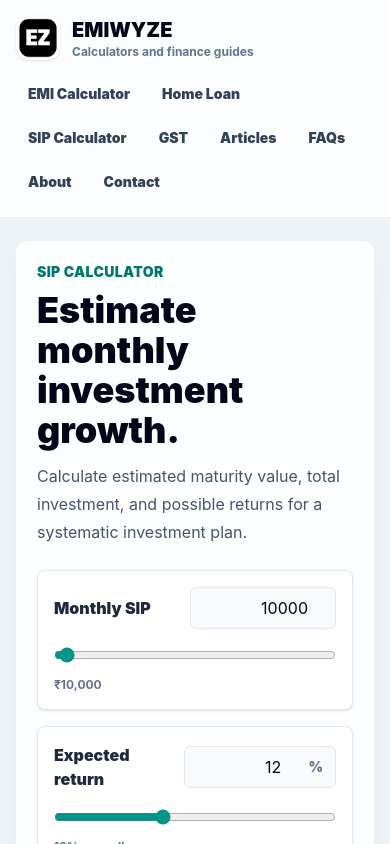
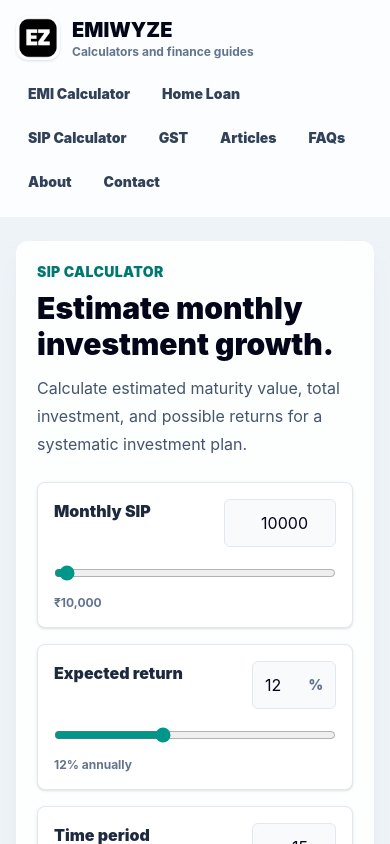
Before and after one commit to saivardhanvarma/emi-dashboard, a Next.js app: page /sip-calculator in a window 390 px wide. Shown: the top 844 px of the page. Built offline with nearby package versions, Linux system fonts and the light colour scheme; no server answers.

Commit message:
input fields responsive issue fix in SIP screen

```diff
--- a/src/app/sip-calculator/sip-calculator.tsx
+++ b/src/app/sip-calculator/sip-calculator.tsx
@@ -50,6 +50,7 @@ function SipField({
   step,
   suffix,
   display,
+  compact = false,
   onChange,
 }: {
   label: string
@@ -59,6 +60,7 @@ function SipField({
   step: number
   suffix?: string
   display: string
+  compact?: boolean
   onChange: (value: number) => void
 }) {
   const updateValue = (event: ChangeEvent<HTMLInputElement>) => {
@@ -70,12 +72,21 @@ function SipField({
   }
 
   return (
-    <div className="rounded-lg border border-slate-200 bg-white p-4 shadow-sm">
-      <div className="mb-4 flex items-center justify-between gap-4">
-        <label className="font-black text-slate-800" htmlFor={`${label}-sip-input`}>
+    <div className="min-w-0 rounded-lg border border-slate-200 bg-white p-4 shadow-sm">
+      <div
+        className={`mb-4 grid min-w-0 items-start gap-3 ${
+          compact
+            ? "grid-cols-[minmax(0,1fr)_84px] sm:grid-cols-[minmax(0,1fr)_96px]"
+            : "grid-cols-[minmax(0,1fr)_112px] sm:grid-cols-[minmax(0,1fr)_128px]"
+        }`}
+      >
+        <label
+          className="min-w-0 text-base font-black leading-6 text-slate-800"
+          htmlFor={`${label}-sip-input`}
+        >
           {label}
         </label>
-        <div className="flex max-w-44 items-center rounded-md border border-slate-200 bg-slate-50 focus-within:border-teal-500 focus-within:ring-2 focus-within:ring-teal-100">
+        <div className="flex h-12 min-w-0 items-center overflow-hidden rounded-md border border-slate-200 bg-slate-50 focus-within:border-teal-500 focus-within:ring-2 focus-within:ring-teal-100">
           <input
             id={`${label}-sip-input`}
             type="number"
@@ -84,9 +95,9 @@ function SipField({
             max={max}
             step={step}
             onChange={updateValue}
-            className="min-w-0 flex-1 rounded-md bg-transparent px-3 py-2 text-right text-lg font-black text-slate-950 outline-none"
+            className="min-w-0 flex-1 rounded-md bg-transparent px-3 py-2 text-right text-base font-black text-slate-950 outline-none sm:text-lg"
           />
-          {suffix && <span className="pr-3 text-sm font-black text-slate-500">{suffix}</span>}
+          {suffix && <span className="shrink-0 pr-3 text-sm font-black text-slate-500">{suffix}</span>}
         </div>
       </div>
       <input
@@ -99,7 +110,7 @@ function SipField({
         aria-label={`${label} slider`}
         className="w-full accent-teal-600"
       />
-      <p className="mt-2 text-xs font-bold text-slate-500">{display}</p>
+      <p className="mt-2 truncate text-xs font-bold text-slate-500">{display}</p>
     </div>
   )
 }
@@ -120,12 +131,12 @@ export function SipCalculator() {
       : 0
 
   return (
-    <section className="grid gap-6 xl:grid-cols-[1fr_420px]">
-      <div className="rounded-xl border border-white/70 bg-white/85 p-5 shadow-xl shadow-slate-200/70 sm:p-6">
+    <section className="grid min-w-0 gap-6 xl:grid-cols-[minmax(0,1fr)_420px]">
+      <div className="min-w-0 rounded-xl border border-white/70 bg-white/85 p-5 shadow-xl shadow-slate-200/70 sm:p-6">
         <p className="text-sm font-black uppercase tracking-wide text-teal-700">
           SIP calculator
         </p>
-        <h1 className="mt-2 text-4xl font-black tracking-normal text-slate-950">
+        <h1 className="mt-2 text-3xl font-black tracking-normal text-slate-950 sm:text-4xl">
           Estimate monthly investment growth.
         </h1>
         <p className="mt-3 max-w-3xl leading-7 text-slate-600">
@@ -133,7 +144,7 @@ export function SipCalculator() {
           returns for a systematic investment plan.
         </p>
 
-        <div className="mt-6 grid gap-4 lg:grid-cols-3">
+        <div className="mt-6 grid min-w-0 gap-4 lg:grid-cols-3">
           <SipField
             label="Monthly SIP"
             value={monthlyInvestment}
@@ -151,6 +162,7 @@ export function SipCalculator() {
             step={0.5}
             suffix="%"
             display={`${number.format(annualReturn)}% annually`}
+            compact
             onChange={setAnnualReturn}
           />
           <SipField
@@ -160,12 +172,13 @@ export function SipCalculator() {
             max={40}
             step={1}
             display={`${years} years`}
+            compact
             onChange={setYears}
           />
         </div>
       </div>
 
-      <aside className="rounded-xl border border-slate-200 bg-slate-950 p-6 text-white shadow-xl shadow-slate-300/70">
+      <aside className="min-w-0 rounded-xl border border-slate-200 bg-slate-950 p-6 text-white shadow-xl shadow-slate-300/70">
         <p className="text-sm font-black uppercase tracking-wide text-teal-300">
           Estimated value
         </p>
```
